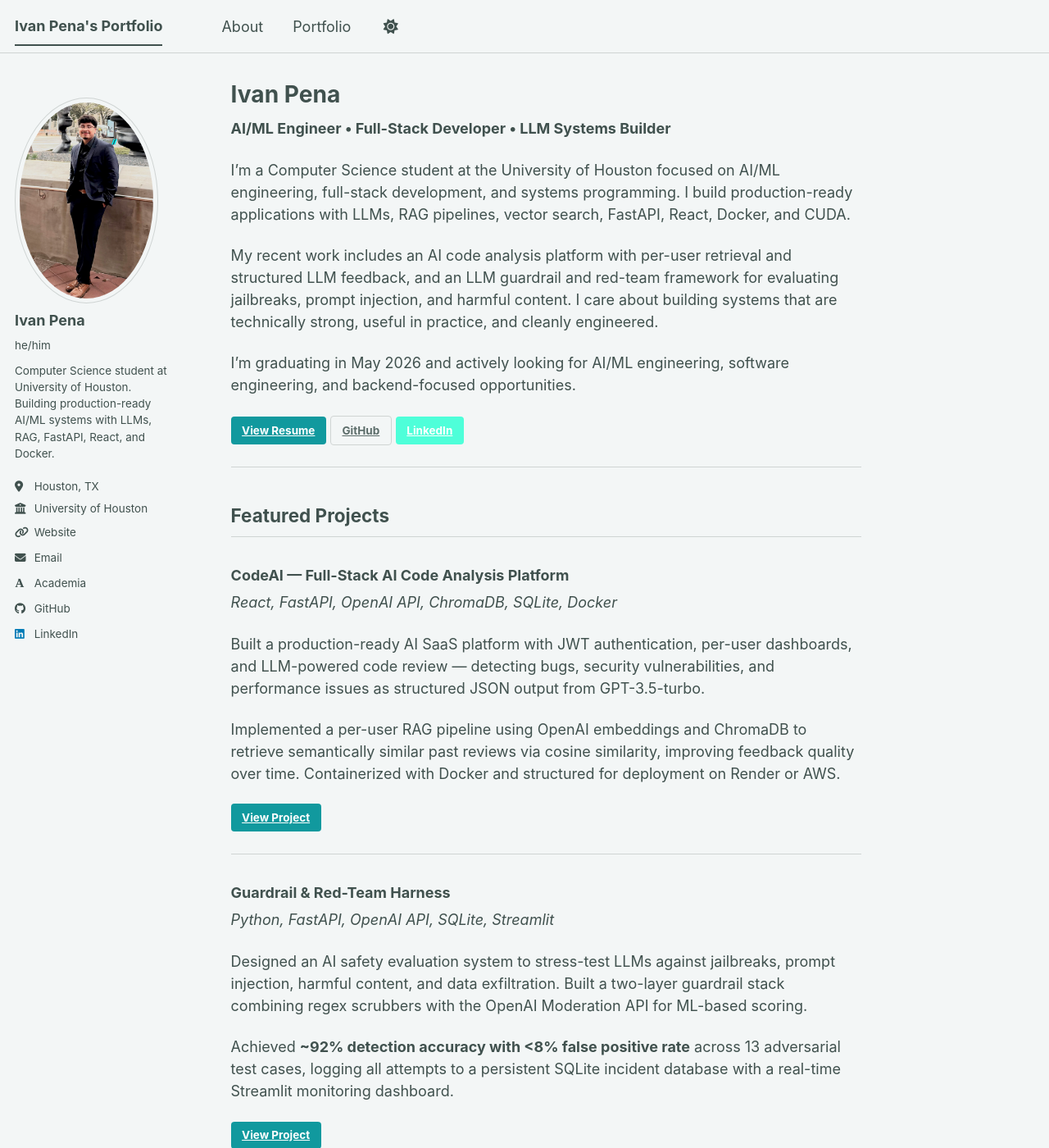
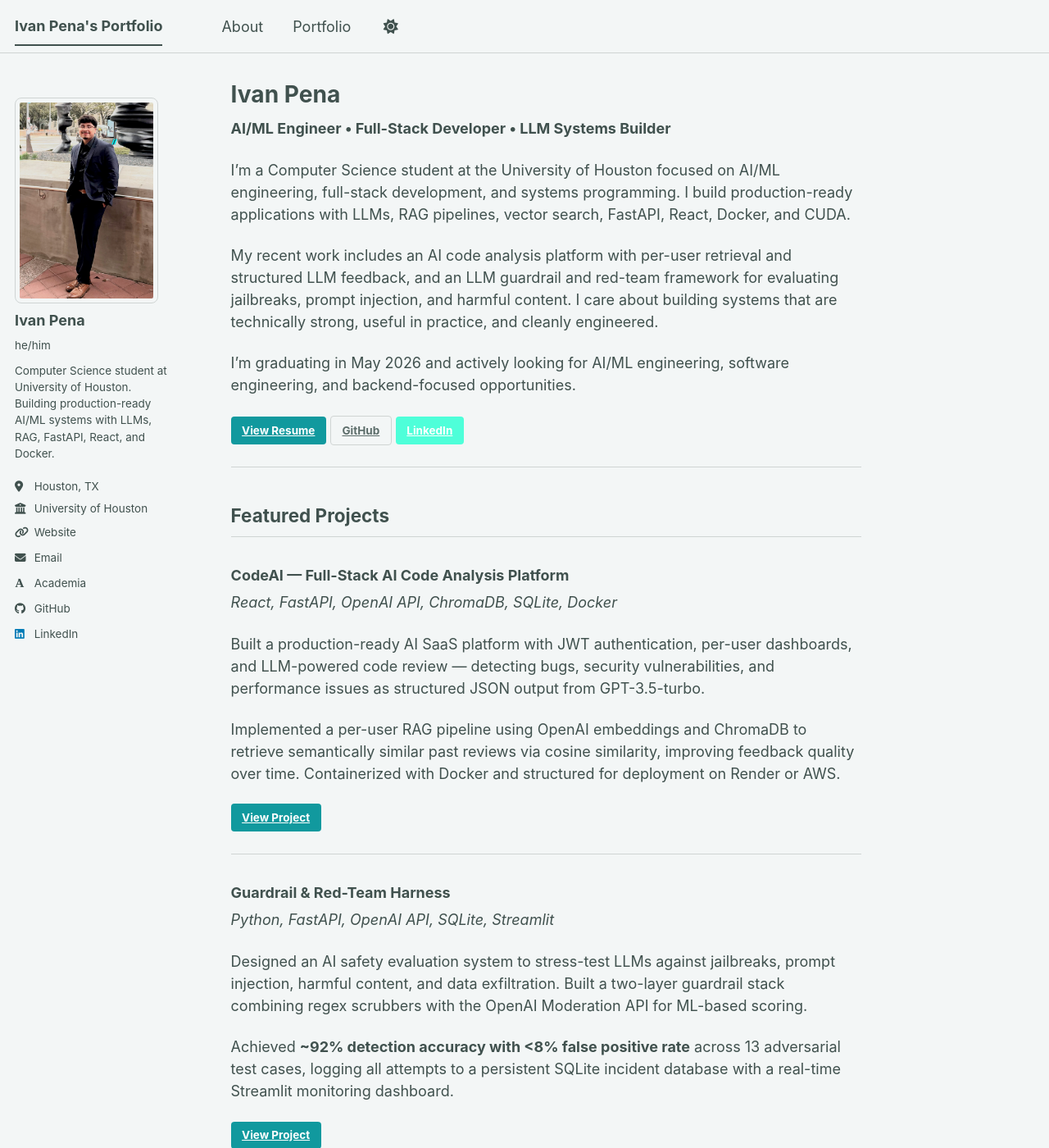
Before and after one commit to sagesoftware/sagesoftware.github.io, a Jekyll site: the page built from _pages/about.md, in a window 1280 px wide and 1400 px high. Shown: the whole window at 82% size. Built offline with Jekyll 4.4.1, drawn with Linux system fonts in a browser that asks for light colours; some web fonts are replaced; a script bundle is joined from its source files by our own code; library files that are not in the unit come from our copies.

Commit message:
Change avatar to rounded square

```diff
--- a/assets/css/main.scss
+++ b/assets/css/main.scss
@@ -1,26 +1,15 @@
 ---
 ---
 
-/*
- * This file controls what is imported from /_sass
- *
- * Note that the files are processed in the order they are imported, so they are partly
-   sorted by the dependencies. Also, the first two lines of the file are required by Jekyll.
- */
-
 @import
     "vendor/breakpoint/breakpoint",
-
     "themes",
     "theme/{{ site.site_theme | default: 'default' | append: '_light' }}",
     "theme/{{ site.site_theme | default: 'default' | append: '_dark' }}",
-
     "include/mixins",
     "vendor/susy/susy",
-
     "layout/reset",
     "layout/base",
-
     "include/utilities",
     "layout/tables",
     "layout/buttons",
@@ -29,15 +18,15 @@
     "layout/navigation",
     "layout/footer",
     "syntax",
-
     "layout/forms",
-
     "layout/page",
     "layout/archive",
     "layout/sidebar",
     "layout/json_cv",
-
     "vendor/font-awesome/fontawesome",
     "vendor/font-awesome/solid",
-    "vendor/font-awesome/brands"
-;
+    "vendor/font-awesome/brands";
+
+.author__avatar img {
+  border-radius: 8px;
+}
```
